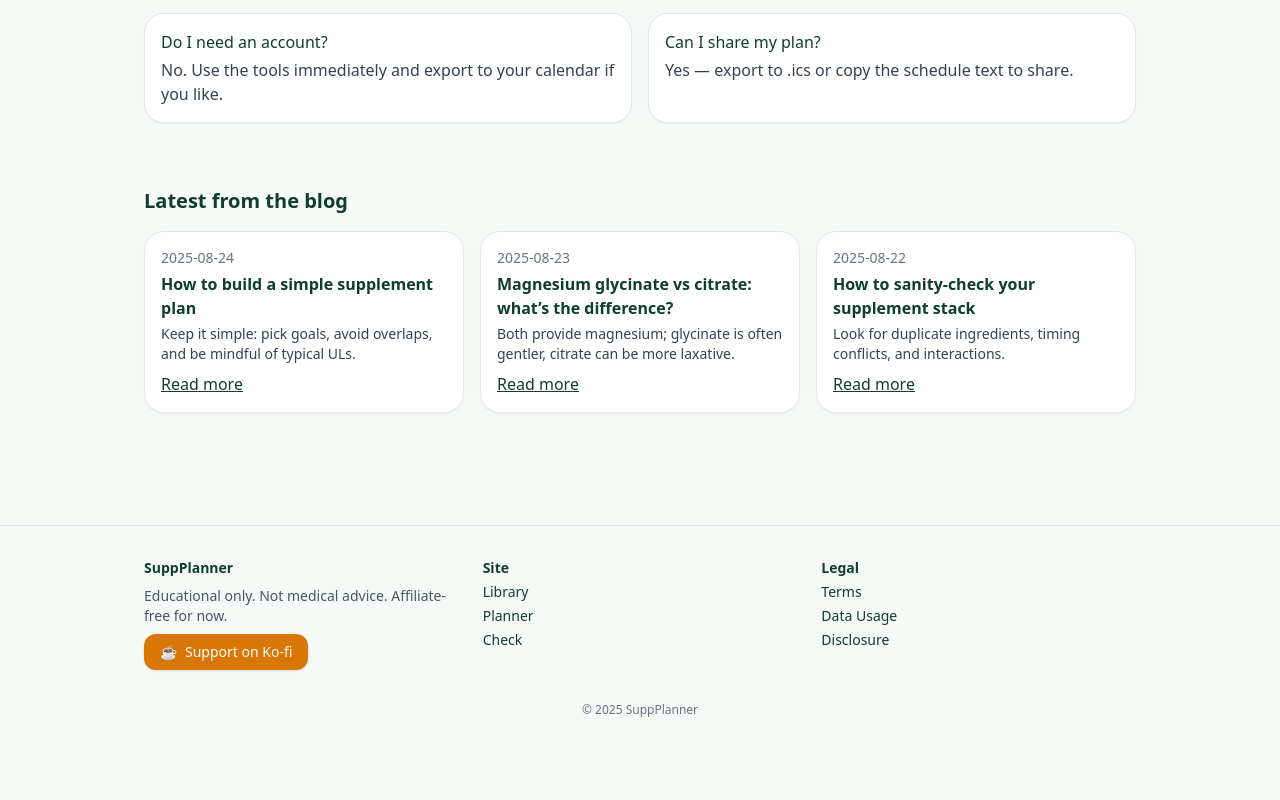
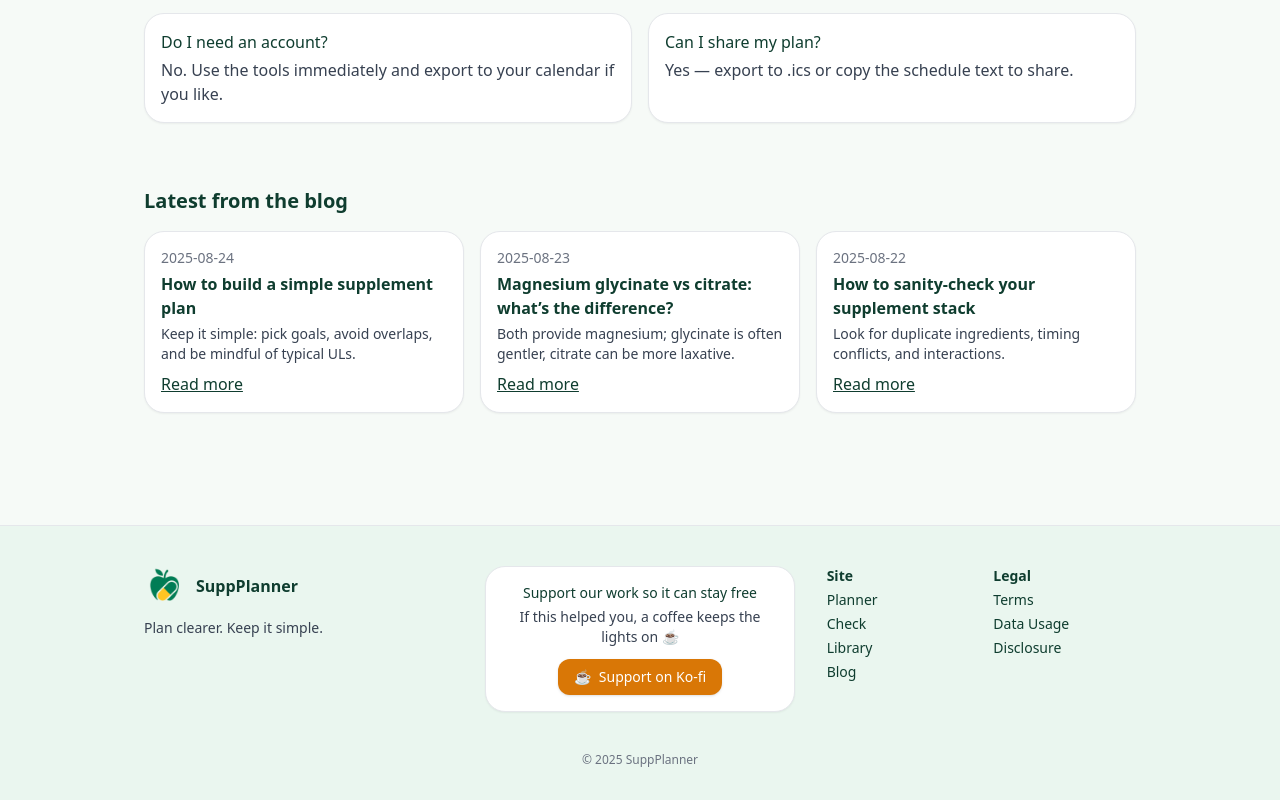
Before and after one commit to JiriTill/suppplanner, a Next.js app: page / in a window 1280 px wide. Shown: the part 1072-1872 px from the top of the page. Before the commit the page ends 1822 px from the top, so only its background shows below. Built offline with nearby package versions, Linux system fonts and the light colour scheme; no server answers.

Commit message:
Update Footer.tsx

```diff
--- a/components/Footer.tsx
+++ b/components/Footer.tsx
@@ -1,21 +1,38 @@
 import Link from 'next/link';
+import Image from 'next/image';
 import KofiButton from '@/components/KofiButton';
 
 export default function Footer() {
   return (
-    <footer className="mt-16 border-t">
-      <div className="mx-auto max-w-5xl px-4 py-8 grid md:grid-cols-3 gap-6 text-sm">
-        <div className="space-y-2">
-          <div className="font-semibold">SuppPlanner</div>
-          <p className="text-gray-600">Educational only. Not medical advice. Affiliate-free for now.</p>
+    <footer className="mt-16 border-t bg-[#eaf6ef]">
+      <div className="mx-auto max-w-5xl px-4 py-10 grid md:grid-cols-3 gap-8 text-sm">
+        {/* Left: logo + brand + catchphrase */}
+        <div className="space-y-3">
+          <div className="flex items-center gap-3">
+            <Image src="/logo192.png" alt="SuppPlanner logo" width={40} height={40} />
+            <div className="font-semibold text-base">SuppPlanner</div>
+          </div>
+          <p className="text-gray-700">Plan clearer. Keep it simple.</p>
+        </div>
+
+        {/* Middle: Ko-Fi support box */}
+        <div className="card p-4 text-center">
+          <div className="font-medium">Support our work so it can stay free</div>
+          <p className="text-gray-700 mt-1">If this helped you, a coffee keeps the lights on ☕</p>
+          <div className="mt-3 flex justify-center">
             <KofiButton />
           </div>
+        </div>
+
+        {/* Right: links */}
+        <div className="grid grid-cols-2 gap-6">
           <div className="space-y-1">
             <div className="font-semibold">Site</div>
             <ul className="space-y-1">
-            <li><Link className="hover:underline" href="/library">Library</Link></li>
               <li><Link className="hover:underline" href="/planner">Planner</Link></li>
               <li><Link className="hover:underline" href="/check">Check</Link></li>
+              <li><Link className="hover:underline" href="/library">Library</Link></li>
+              <li><Link className="hover:underline" href="/blog">Blog</Link></li>
             </ul>
           </div>
           <div className="space-y-1">
@@ -27,6 +44,8 @@ export default function Footer() {
             </ul>
           </div>
         </div>
+      </div>
+
       <div className="text-center text-xs text-gray-500 pb-8">© {new Date().getFullYear()} SuppPlanner</div>
     </footer>
   );
```
Lines whose indentation alone changed are shown as unchanged.
